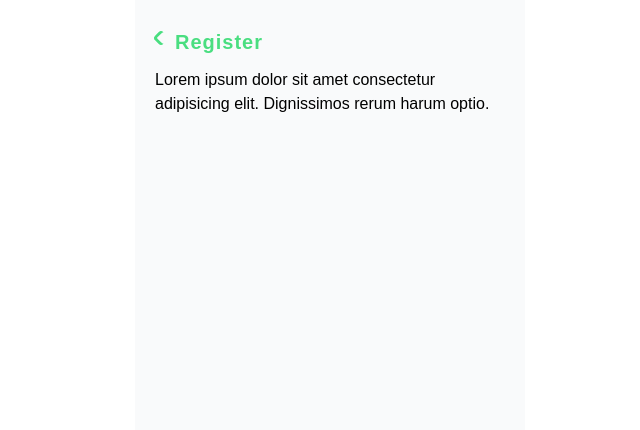
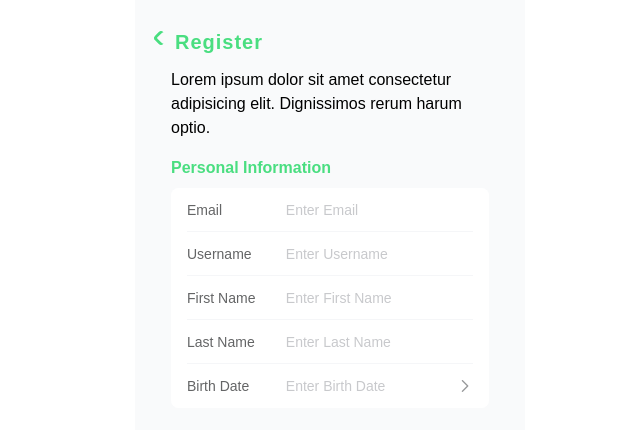
Before and after one commit to Jefray-alt/moneytracker, a Vue app: page /register in a window 1280 px wide. Shown: the top 430 px of the page, without its empty margins (310-950 px from the left). Built offline with nearby package versions, Linux system fonts and the light colour scheme; no server answers; a web font is replaced by a local one.

Commit message:
add register form fields

```diff
--- a/components.d.ts
+++ b/components.d.ts
@@ -19,12 +19,15 @@ declare module '@vue/runtime-core' {
     VanCellGroup: typeof import('vant/es')['CellGroup']
     VanCol: typeof import('vant/es')['Col']
     VanConfigProvider: typeof import('vant/es')['ConfigProvider']
+    VanDatePicker: typeof import('vant/es')['DatePicker']
+    VanDatetimePicker: typeof import('vant/es')['DatetimePicker']
     VanField: typeof import('vant/es')['Field']
     VanForm: typeof import('vant/es')['Form']
     VanIcon: typeof import('vant/es')['Icon']
     VanImage: typeof import('vant/es')['Image']
     VanList: typeof import('vant/es')['List']
     VanNavBar: typeof import('vant/es')['NavBar']
+    VanPopup: typeof import('vant/es')['Popup']
     VanPullRefresh: typeof import('vant/es')['PullRefresh']
     VanRow: typeof import('vant/es')['Row']
     VanTabbar: typeof import('vant/es')['Tabbar']
--- a/src/views/Register.vue
+++ b/src/views/Register.vue
@@ -10,17 +10,111 @@
     >
   </van-row>
   <van-row>
-    <van-col span="24" class="pt-[12px]">
+    <van-col span="24" class="pt-[12px] px-4">
       Lorem ipsum dolor sit amet consectetur adipisicing elit. Dignissimos rerum
       harum optio.
+    </van-col>
+  </van-row>
+  <van-row class="mt-[16px]">
+    <van-col span="24">
+      <van-form>
+        <van-row class="px-4">
+          <van-col span="24">
+            <h2 class="font-bold text-primary text-md mb-[8px]">
+              Personal Information
+            </h2>
+          </van-col>
+        </van-row>
+        <van-cell-group inset>
+          <van-field
+            class="w-full"
+            v-model="registerForm.email"
+            name="email"
+            label="Email"
+            placeholder="Enter Email"
+            :rules="[{ required: true, message: 'Email is required' }]"
+          />
+          <van-field
+            class="w-full"
+            v-model="registerForm.username"
+            name="username"
+            label="Username"
+            placeholder="Enter Username"
+            :rules="[{ required: true, message: 'Username is required' }]"
+          />
+          <van-field
+            class="w-full"
+            v-model="registerForm.firstName"
+            name="firstName"
+            label="First Name"
+            placeholder="Enter First Name"
+            :rules="[{ required: true, message: 'First Name is required' }]"
+          />
+          <van-field
+            class="w-full"
+            v-model="registerForm.lastName"
+            name="lastName"
+            label="Last Name"
+            placeholder="Enter Last Name"
+            :rules="[{ required: true, message: 'Last Name is required' }]"
+          />
+          <van-field
+            is-link
+            readonly
+            @click="birthDatePickerProps.showBirthDatePicker = true"
+            class="w-full"
+            v-model="registerForm.birthdate"
+            name="birthdate"
+            label="Birth Date"
+            placeholder="Enter Birth Date"
+            :rules="[{ required: true, message: 'Birth Date is required' }]"
+          />
+          <van-popup
+            v-model:show="birthDatePickerProps.showBirthDatePicker"
+            position="bottom"
+          >
+            <van-datetime-picker
+              @confirm="onBirthDatePickerConfirm"
+              @cancel="birthDatePickerProps.showBirthDatePicker = false"
+              type="date"
+              v-model="birthDatePickerProps.model"
+              :columns-order="['month', 'day', 'year']"
+              :max-date="birthDatePickerProps.maxDate"
+              :min-date="birthDatePickerProps.minDate"
+            />
+          </van-popup>
+        </van-cell-group>
+      </van-form>
     </van-col>
   </van-row>
 </template>
 
 <script setup lang="ts">
 import { useRouter } from 'vue-router';
+import { reactive, ref } from 'vue';
 
 const router = useRouter();
+
+const registerForm = reactive({
+  email: '',
+  username: '',
+  firstName: '',
+  lastName: '',
+  birthdate: '',
+  password: '',
+});
+
+const birthDatePickerProps = reactive({
+  model: new Date(),
+  maxDate: new Date(),
+  minDate: new Date(1900, 0, 1),
+  showBirthDatePicker: false,
+});
+
+const onBirthDatePickerConfirm = (val: Date) => {
+  birthDatePickerProps.showBirthDatePicker = false;
+  registerForm.birthdate = val.toLocaleDateString('en-US');
+};
 
 const goBack = () => {
   router.go(-1);
```
